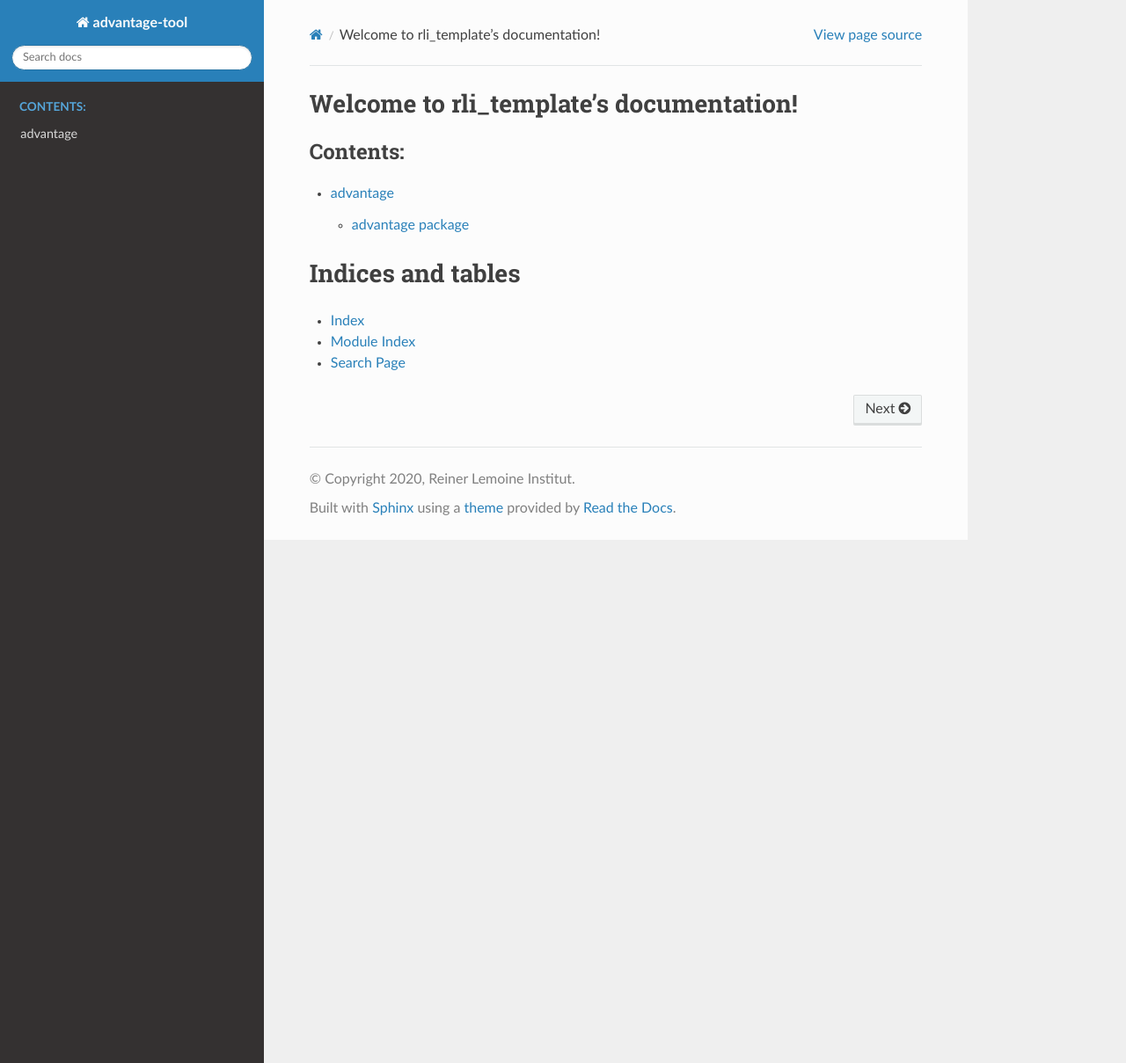
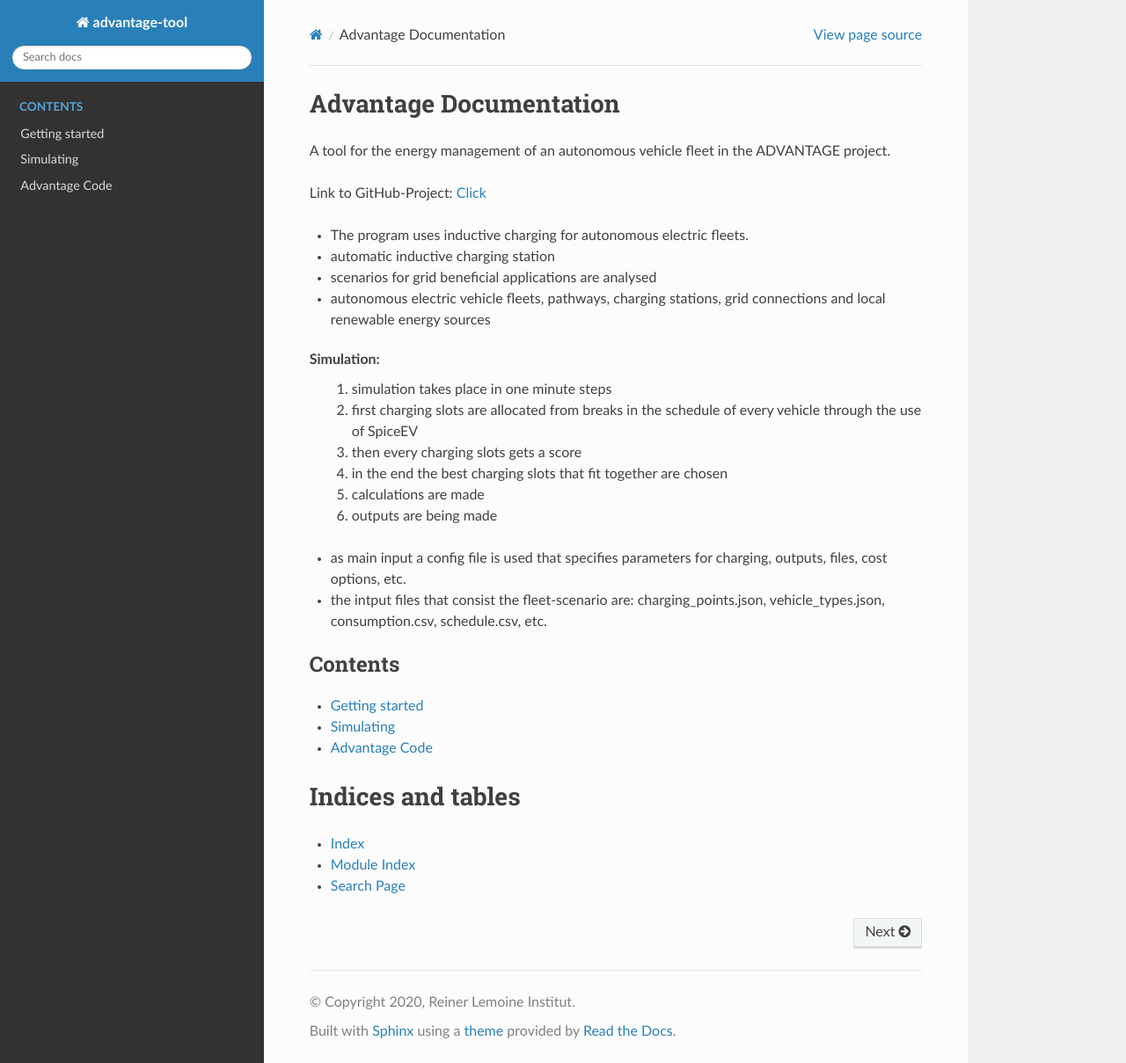
Before and after one commit to rl-institut/fleema, a Sphinx documentation site: the page built from docs/source/index.rst, in a window 1280 px wide and 1209 px high. Shown: the whole window at 88% size. Built offline with Sphinx 7.4.7 and the Read the Docs theme 2.0.0, drawn with Linux system fonts in a browser that asks for light colours.

Commit message:
Add simulating.rst, getting_started.rst, new build, add more description in index.rst #3

```diff
--- a/docs/source/advantage.rst
+++ b/docs/source/code.rst
@@ -1,4 +1,4 @@
-advantage package
+Advantage Code
 =================
 
 Subpackages
--- a/docs/source/index.rst
+++ b/docs/source/index.rst
@@ -1,16 +1,33 @@
-.. rli_template documentation master file, created by
-   sphinx-quickstart on Tue Jan 21 11:59:38 2020.
-   You can adapt this file completely to your liking, but it should at least
-   contain the root `toctree` directive.
+Advantage Documentation
+==============
+A tool for the energy management of an autonomous vehicle fleet in the ADVANTAGE project.
 
-Welcome to rli_template's documentation!
-========================================
+Link to GitHub-Project: `Click <https://github.com/rl-institut/advantage-tool>`_
+
+- The program uses inductive charging for autonomous electric fleets.
+- automatic inductive charging station
+- scenarios for grid beneficial applications are analysed
+- autonomous electric vehicle fleets, pathways, charging stations, grid connections and local renewable energy sources
+
+Simulation:
+    1. simulation takes place in one minute steps
+    2. first charging slots are allocated from breaks in the schedule of every vehicle through the use of SpiceEV
+    3. then every charging slots gets a score
+    4. in the end the best charging slots that fit together are chosen
+    5. calculations are made
+    6. outputs are being made
+
+- as main input a config file is used that specifies parameters for charging, outputs, files, cost options, etc.
+- the intput files that consist the fleet-scenario are: charging_points.json, vehicle_types.json, consumption.csv, schedule.csv, etc.
+
 
 .. toctree::
-   :maxdepth: 2
-   :caption: Contents:
+   :maxdepth: 1
+   :caption: Contents
 
-   modules
+   getting_started
+   simulating
+   code
 
 
 Indices and tables
```
Also changed, not shown: README.rst (+25 -0 lines), docs/source/getting_started.rst (added, +88 -0 lines), docs/source/modules.rst (deleted, +0 -7 lines), docs/source/simulating.rst (added, +59 -0 lines), 10 other files.
